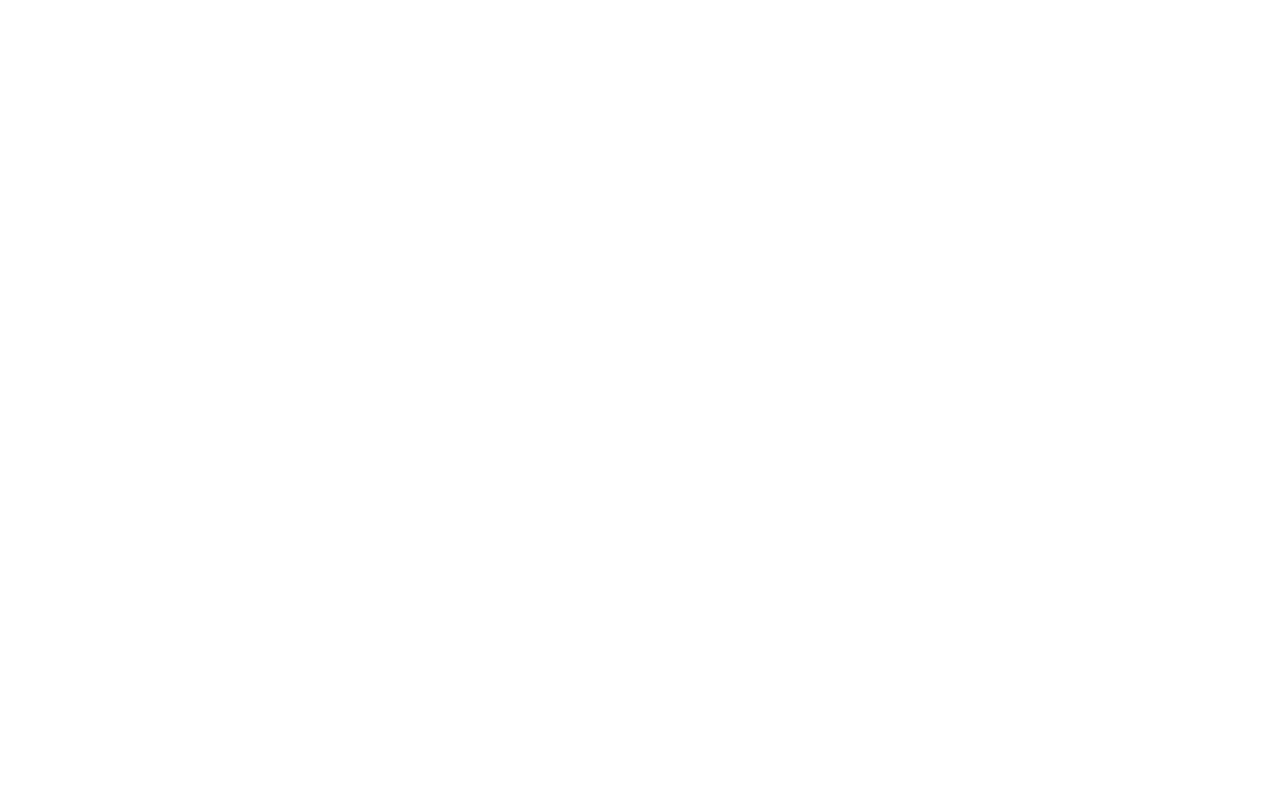
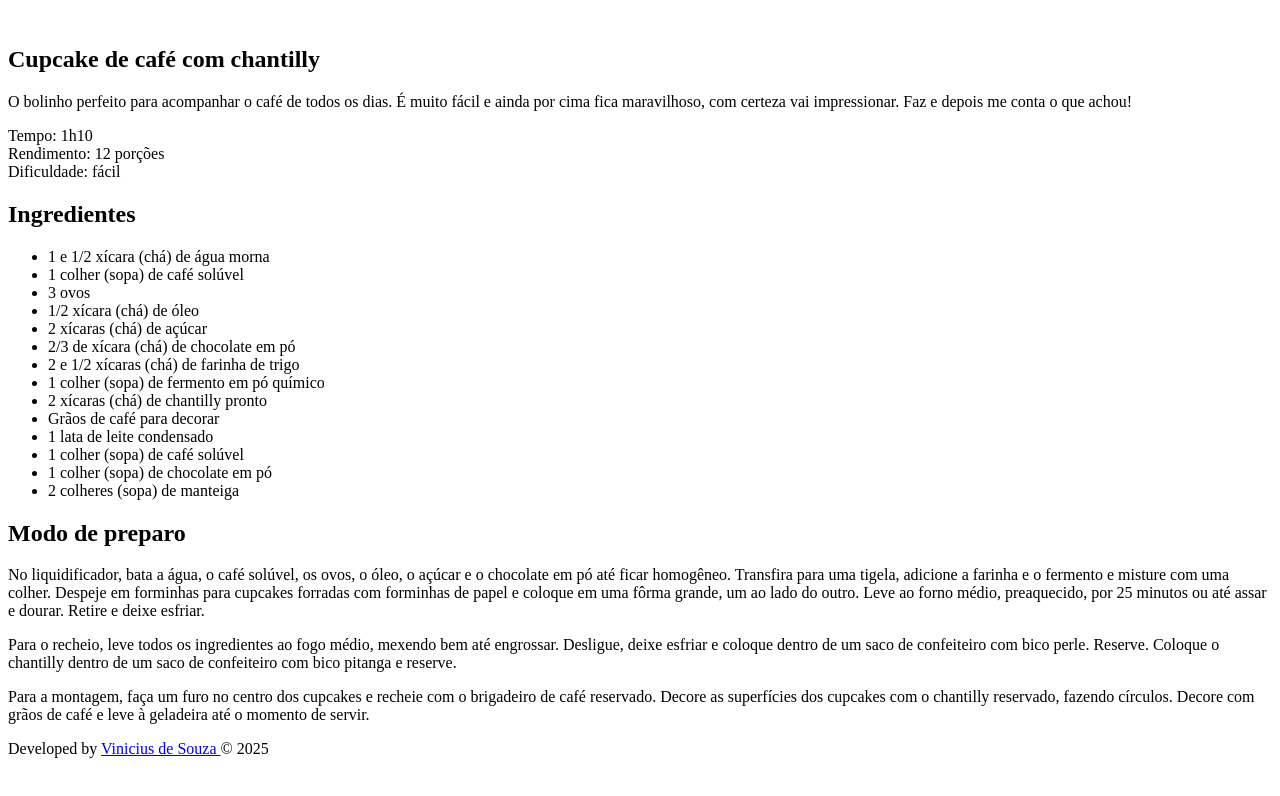
Before and after one commit to ViniciusDSDSouza/pagina-receita, a plain HTML site: page index.html in a window 1280 px wide. Drawn offline with Linux system fonts and the light colour scheme.

Commit message:
feat: creating base HTML

```diff
--- a/index.html
+++ b/index.html
@@ -6,5 +6,76 @@
     <title>Página de Receita</title>
     <link rel="stylesheet" href="style.css" />
   </head>
-  <body></body>
+  <body>
+    <main>
+      <div>
+        <img src="" alt="" />
+      </div>
+      <section id="about">
+        <h1>Cupcake de café com chantilly</h1>
+        <p>
+          O bolinho perfeito para acompanhar o café de todos os dias. É muito
+          fácil e ainda por cima fica maravilhoso, com certeza vai impressionar.
+          Faz e depois me conta o que achou!
+        </p>
+        <p>
+          Tempo: 1h10 <br />
+          Rendimento: 12 porções <br />
+          Dificuldade: fácil
+        </p>
+      </section>
+      <section id="ingredients">
+        <h2>Ingredientes</h2>
+        <ul>
+          <li>1 e 1/2 xícara (chá) de água morna</li>
+          <li>1 colher (sopa) de café solúvel</li>
+          <li>3 ovos</li>
+          <li>1/2 xícara (chá) de óleo</li>
+          <li>2 xícaras (chá) de açúcar</li>
+          <li>2/3 de xícara (chá) de chocolate em pó</li>
+          <li>2 e 1/2 xícaras (chá) de farinha de trigo</li>
+          <li>1 colher (sopa) de fermento em pó químico</li>
+          <li>2 xícaras (chá) de chantilly pronto</li>
+          <li>Grãos de café para decorar</li>
+          <li>1 lata de leite condensado</li>
+          <li>1 colher (sopa) de café solúvel</li>
+          <li>1 colher (sopa) de chocolate em pó</li>
+          <li>2 colheres (sopa) de manteiga</li>
+        </ul>
+      </section>
+      <section id="instructions">
+        <h2>Modo de preparo</h2>
+        <p>
+          No liquidificador, bata a água, o café solúvel, os ovos, o óleo, o
+          açúcar e o chocolate em pó até ficar homogêneo. Transfira para uma
+          tigela, adicione a farinha e o fermento e misture com uma colher.
+          Despeje em forminhas para cupcakes forradas com forminhas de papel e
+          coloque em uma fôrma grande, um ao lado do outro. Leve ao forno médio,
+          preaquecido, por 25 minutos ou até assar e dourar. Retire e deixe
+          esfriar.
+        </p>
+        <p>
+          Para o recheio, leve todos os ingredientes ao fogo médio, mexendo bem
+          até engrossar. Desligue, deixe esfriar e coloque dentro de um saco de
+          confeiteiro com bico perle. Reserve. Coloque o chantilly dentro de um
+          saco de confeiteiro com bico pitanga e reserve.
+        </p>
+        <p>
+          Para a montagem, faça um furo no centro dos cupcakes e recheie com o
+          brigadeiro de café reservado. Decore as superfícies dos cupcakes com o
+          chantilly reservado, fazendo círculos. Decore com grãos de café e leve
+          à geladeira até o momento de servir.
+        </p>
+      </section>
+    </main>
+    <footer>
+      <p>
+        Developed by
+        <a href="https://github.com/ViniciusDSDSouza" target="_blank"
+          >Vinicius de Souza
+        </a>
+        &copy; 2025
+      </p>
+    </footer>
+  </body>
 </html>
```
